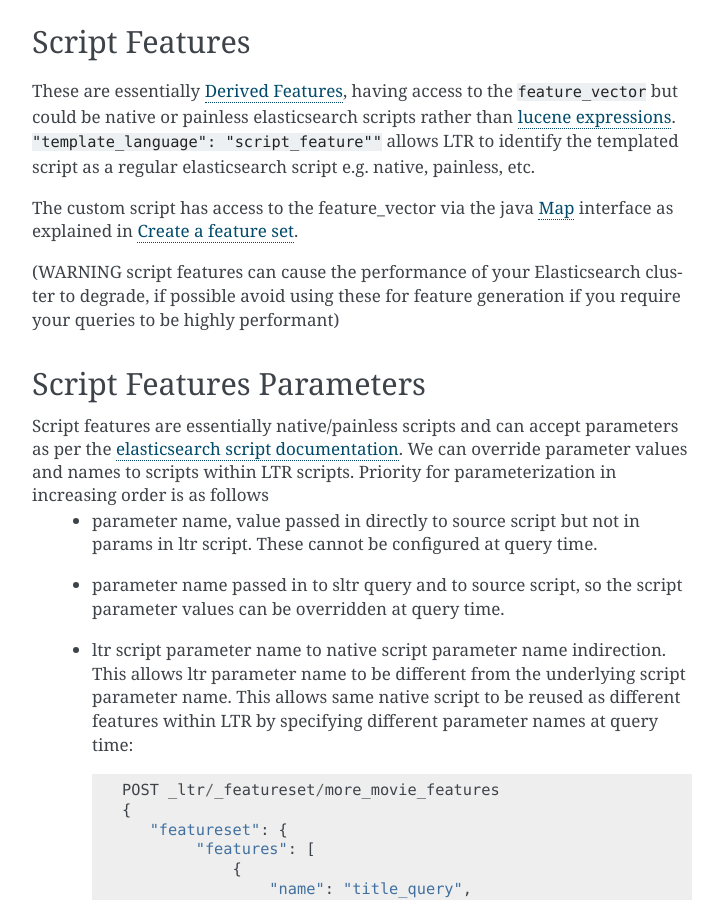
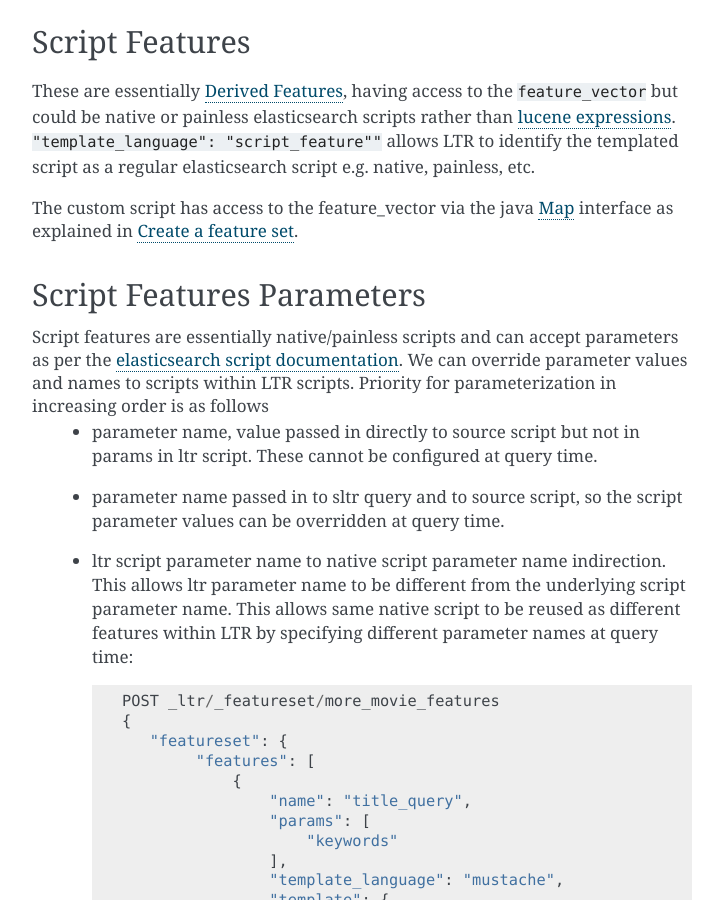
Before and after one commit to o19s/elasticsearch-learning-to-rank, a Sphinx documentation site: the page built from docs/building-features.rst, in a window 1280 px wide and 900 px high, scrolled down 2001 px. Shown: the whole window, without its empty margins (388-1111 px from the left). Built offline with Sphinx 7.4.7, drawn with Linux system fonts in a browser that asks for light colours; pages that are not in the unit, such as notebooks, are missing from menus.

Commit message:
Revert "Adds a warning regarding script feature performance - Issue #207"

```diff
--- a/docs/building-features.rst
+++ b/docs/building-features.rst
@@ -81,8 +81,6 @@ Script Features
 These are essentially :ref:`derived-features`, having access to the :code:`feature_vector` but could be native or painless elasticsearch scripts rather than `lucene expressions <http://lucene.apache.org/core/7_1_0/expressions/index.html?org/apache/lucene/expressions/js/package-summary.html>`_. :code:`"template_language": "script_feature""` allows LTR to identify the templated script as a regular elasticsearch script e.g. native, painless, etc.
 
 The custom script has access to the feature_vector via the java `Map <https://docs.oracle.com/javase/8/docs/api/java/util/Map.html>`_ interface as explained in :ref:`create-feature-set`.
-
-(WARNING script features can cause the performance of your Elasticsearch cluster to degrade, if possible avoid using these for feature generation if you require your queries to be highly performant)
 
 ============================
 Script Features Parameters
```
